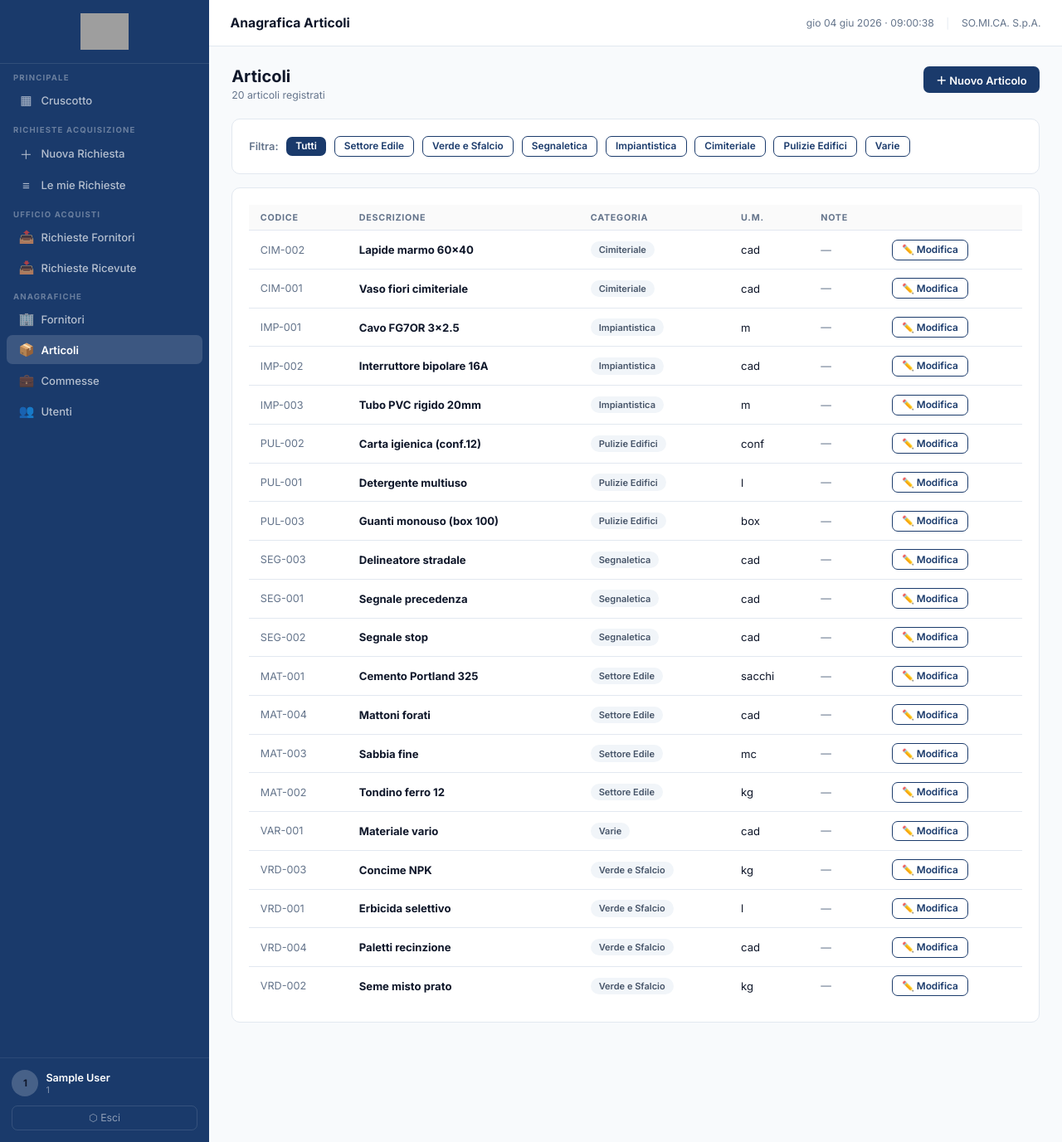
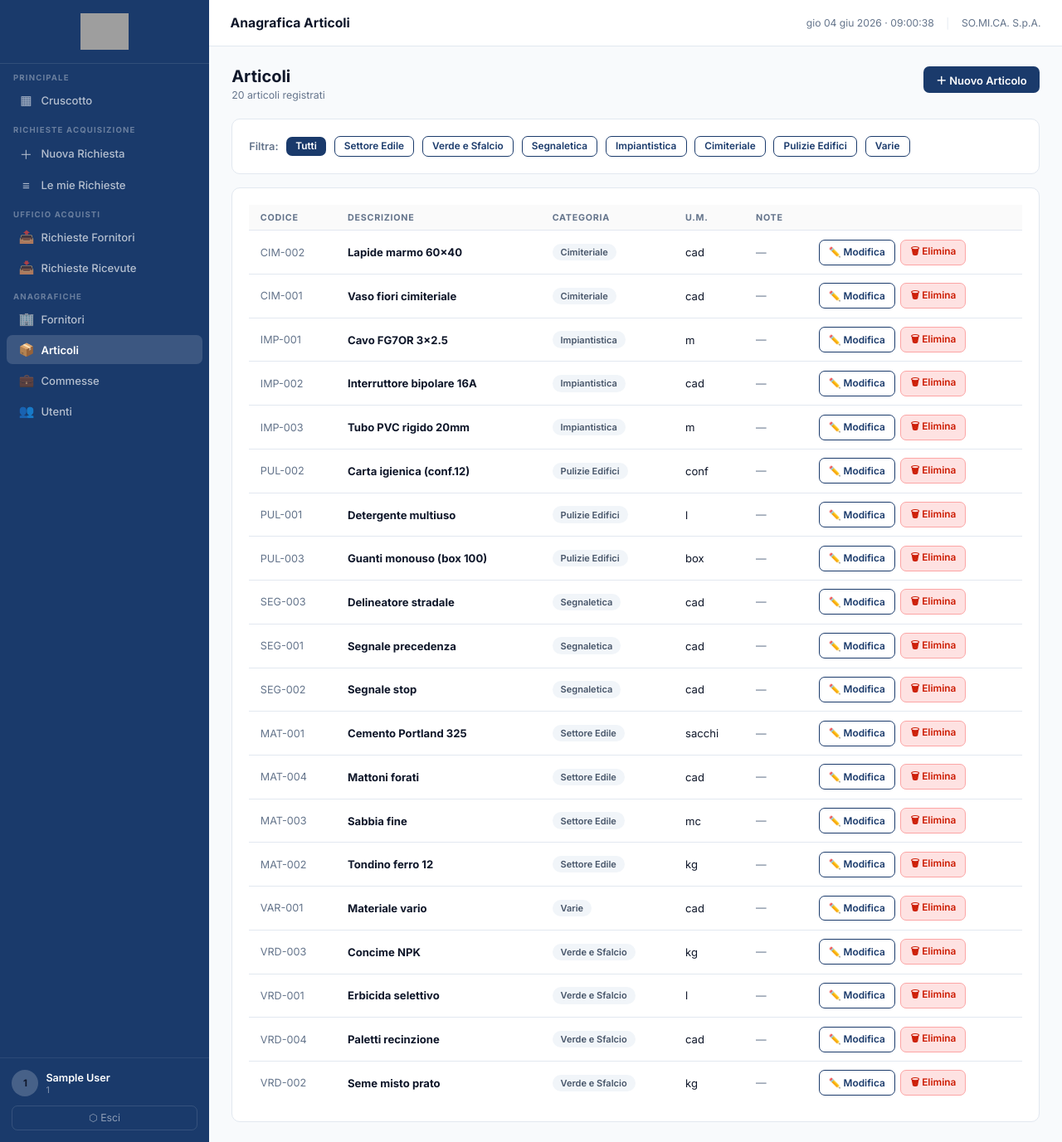
Before and after one commit to somicaspasince2002/somica-gestionale, a Flask app: page /anagrafiche/articoli in a window 1280 px wide. Shown: the whole page at 83% size. Run offline with Flask 3, Linux system fonts and the light colour scheme; the visitor is signed in with stand-in values (Sample User, id 1); data comes from the database, SQL or seed files in the repository; grey boxes are pictures that could not be loaded.

Commit message:
Update ana_articoli.html

```diff
--- a/templates/ana_articoli.html
+++ b/templates/ana_articoli.html
@@ -30,6 +30,7 @@
       <td>{{ a.unita_misura or '—' }}</td>
       <td style="font-size:.79rem;color:var(--mut)">{{ a.note or '—' }}</td>
       <td>
+        <div style="display:flex;gap:.4rem">
         <button class="btn bo bs" onclick="apriModifica(
           {{ a.id }},
           '{{ a.codice or '' }}',
@@ -38,6 +39,10 @@
           '{{ a.unita_misura or '' }}',
           '{{ a.note or '' }}'
         )">✏️ Modifica</button>
+        <form method="POST" action="{{ url_for('ana_articoli_elimina', aid=a.id) }}" onsubmit="return confirm('Eliminare {{ a.descrizione }}?')">
+          <button type="submit" class="btn bs" style="background:#fee2e2;color:#cc1a00;border:1px solid #fca5a5">🗑 Elimina</button>
+        </form>
+        </div>
       </td>
     </tr>
     {% endfor %}
```
